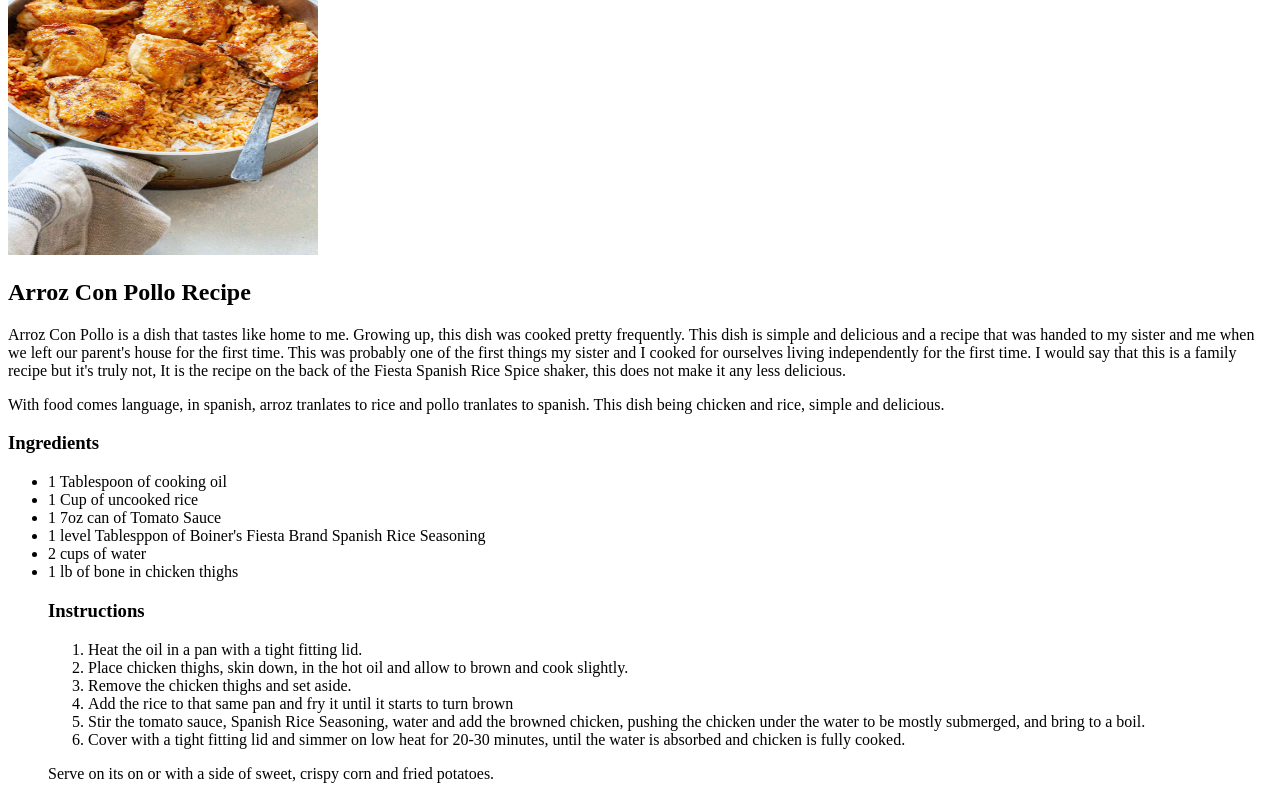
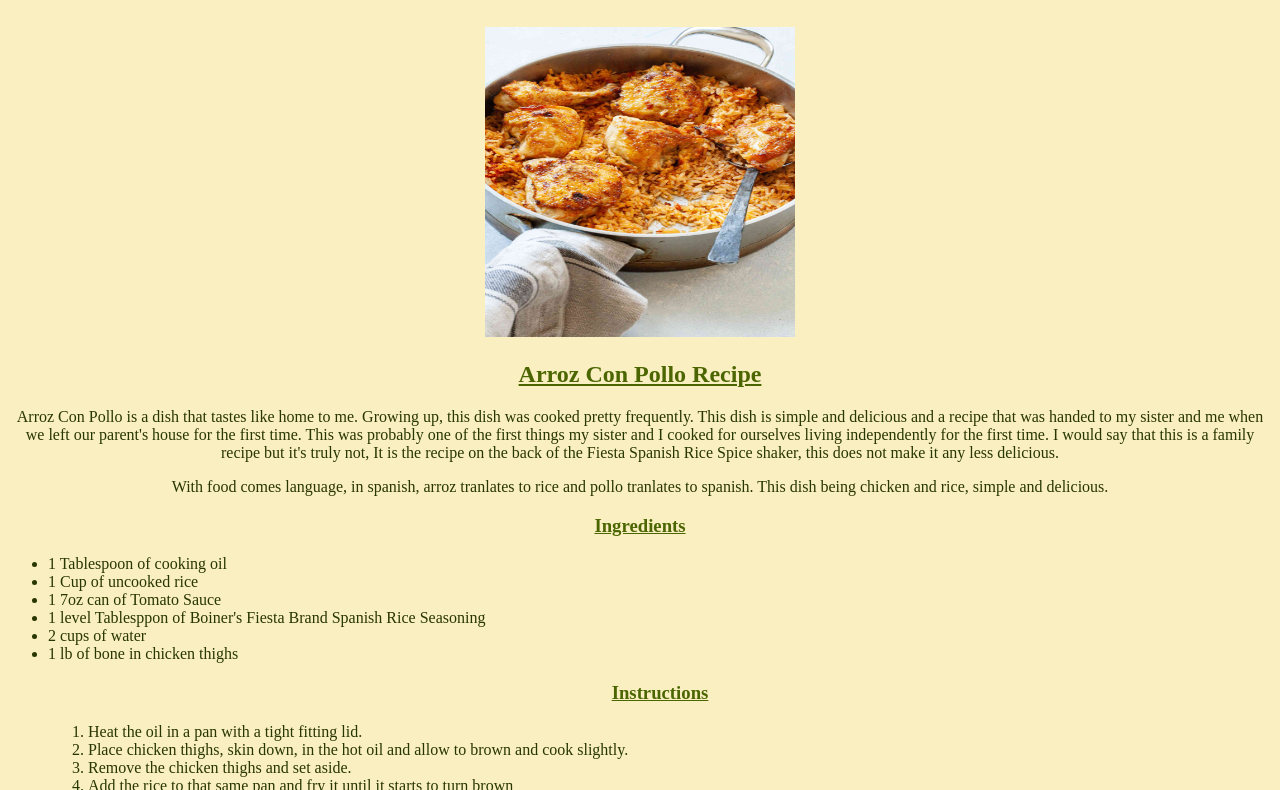
Before and after one commit to KirstenBhatt/odin-recipes, a plain HTML site: page recipes/pollo.html in a window 1280 px wide. Shown: the part 135-925 px from the top of the page. Drawn offline with Linux system fonts and the light colour scheme.

Commit message:
adding the Arroz Con Pollo stylesheet changes

```diff
--- a/recipes/pollo.html
+++ b/recipes/pollo.html
@@ -4,12 +4,15 @@
     <meta charset="UTF-8">
     <meta name="viewport" content="width=device-width, initial-scale=1.0">
     <title>Arroz Con Pollo</title>
+    <link rel="stylesheet" href="../style.css">
   </head>
   <body>
-	<h1>Arroz Con Pollo</h1>
+	<h1 id="polloheader">Arroz Con Pollo</h1>
+  <div id="polloimg">
     <img src="../images/pollo.jpg" width="310" height="310">
-        <h2>Arroz Con Pollo Recipe</h2>
-             <p>Arroz Con Pollo is a dish that tastes like home to me. Growing up, this dish
+  </div>
+        <h2 id="pollo">Arroz Con Pollo Recipe</h2>
+             <p class="p">Arroz Con Pollo is a dish that tastes like home to me. Growing up, this dish
                 was cooked pretty frequently. This dish is simple and
                  delicious and a recipe that was handed to my sister and me
                  when we left our parent's house for the first time. This was
@@ -18,11 +21,11 @@
                 I would say that this is a family recipe but it's truly not,
                 It is the recipe on the back of the Fiesta Spanish Rice
                 Spice shaker, this does not make it any less delicious.</p>
-            <p>With food comes language, in spanish, arroz tranlates
+            <p class="p">With food comes language, in spanish, arroz tranlates
                 to rice and pollo tranlates to spanish. This dish being
                 chicken and rice, simple and delicious.</p>
-        <h3>Ingredients</h3>
-        <ul>
+        <h3 class="h">Ingredients</h3>
+        <ul class="list">
             <li>1 Tablespoon of cooking oil</li>
             <li>1 Cup of uncooked rice</li>
             <li>1 7oz can of Tomato Sauce</li>
@@ -30,8 +33,8 @@
             <li> 2 cups of water</li>
             <li>1 lb of bone in chicken thighs</li>
 
-        <h3>Instructions</h3>
-        <ol>
+        <h3 class="h">Instructions</h3>
+        <ol class="list">
             <li>Heat the oil in a pan with a tight fitting lid.</li>
             <li>Place chicken thighs, skin down, in the hot oil and allow to brown and cook slightly.</li>
             <li>Remove the chicken thighs and set aside.</li>
@@ -39,7 +42,7 @@
             <li>Stir the tomato sauce, Spanish Rice Seasoning, water and add the browned chicken, pushing the chicken under the water to be mostly submerged, and bring to a boil.</li>
             <li>Cover with a tight fitting lid and simmer on low heat for 20-30 minutes, until the water is absorbed and chicken is fully cooked.</li>
         </ol>
-         <p>Serve on its on or with a side of sweet, crispy corn and fried potatoes.</p>
+         <p class="p">Serve on its on or with a side of sweet, crispy corn and fried potatoes.</p>
         </ul>
 </body>
 </html>
--- a/style.css
+++ b/style.css
@@ -11,12 +11,14 @@
     color: rgb(75, 102, 0);
     font-size: 22px;
     font-weight: bolder;
+    text-align: center;
 }
 #links{
     font-family: Verdana, Geneva, Tahoma, sans-serif;
     color: rgb(75, 102, 0);
     font-weight: bold;
     font-size: 18px;
+    text-align: center;
 }
 *{
     background-color:rgb(250, 239, 192);
@@ -48,3 +50,33 @@
 .read{
     text-align: center;
 }
+
+/* pollo */
+
+#polloheader{
+    text-align: center;
+    font-family: Verdana, Geneva, Tahoma, sans-serif;
+    color: rgb(75, 102, 0);
+    font-size:  65px;
+
+}
+#polloimg{
+    text-align:center;
+}
+#pollo{
+    text-align: center;
+    text-decoration-line: underline;
+    color: rgb(75, 102, 0);
+}
+.p{
+   text-align: center;
+   color: rgb(40, 54, 1);
+}
+.h{
+    text-align: center;
+    text-decoration-line: underline;
+    color: rgb(75, 102, 0);
+}
+.list{
+    color: rgb(40, 54, 1);
+}
```
